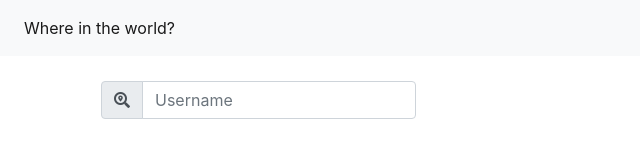
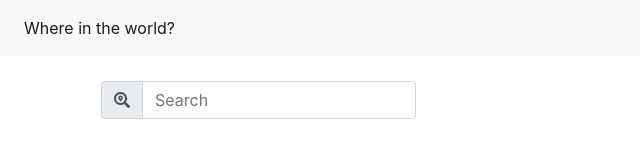
Before and after one commit to ellietms/countries-project, a plain HTML site: page index.html in a window 1280 px wide. Shown: the full height of the page, 0-640 px from the left. Drawn offline with nearby package versions, Linux system fonts and the light colour scheme; no server answers.

Commit message:
Update index.html

```diff
--- a/index.html
+++ b/index.html
@@ -32,7 +32,7 @@
               <i class="fas fa-search-location"></i>
             </span>
           </div>
-          <input type="text" class="form-control" placeholder="Username" aria-label="Username" aria-describedby="basic-addon1">
+          <input type="text" class="form-control" placeholder="Search" aria-label="Username" aria-describedby="basic-addon1">
         </div>
       </form>
     <!-- drop down -->
```
